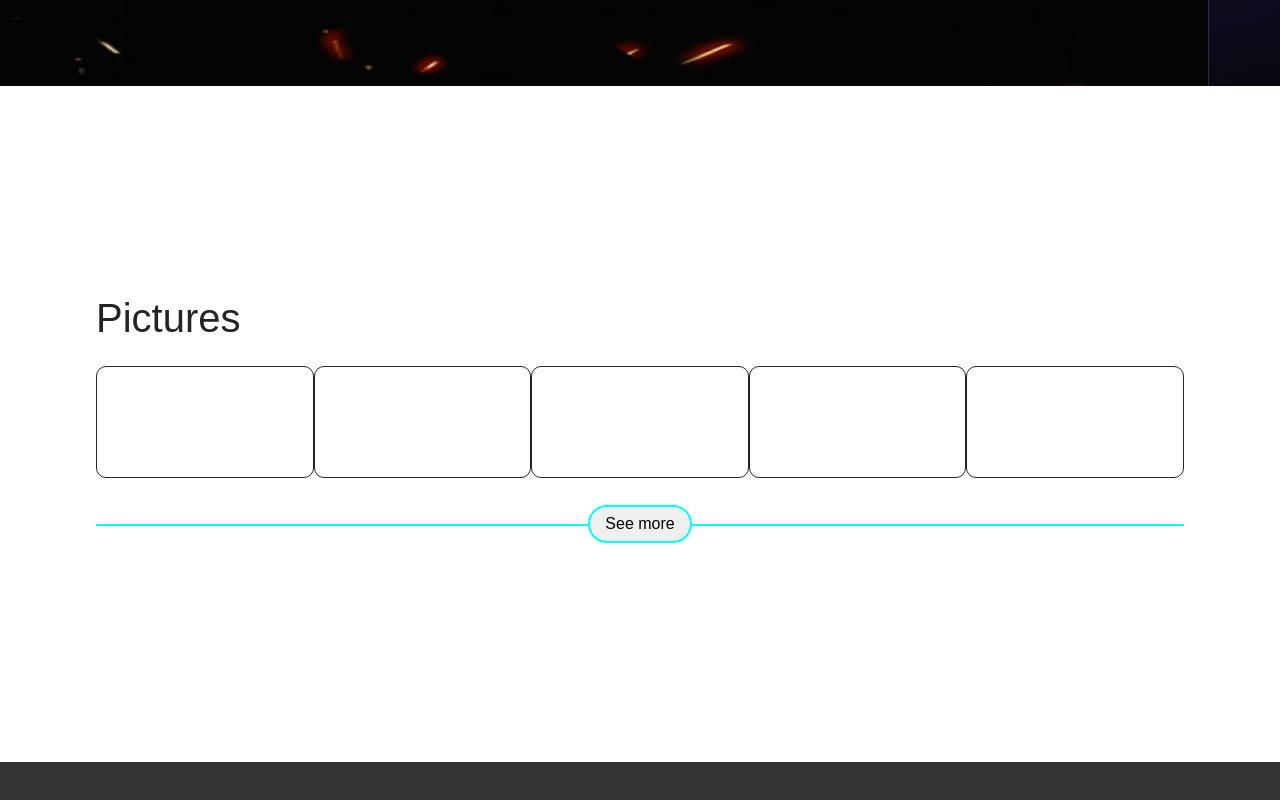
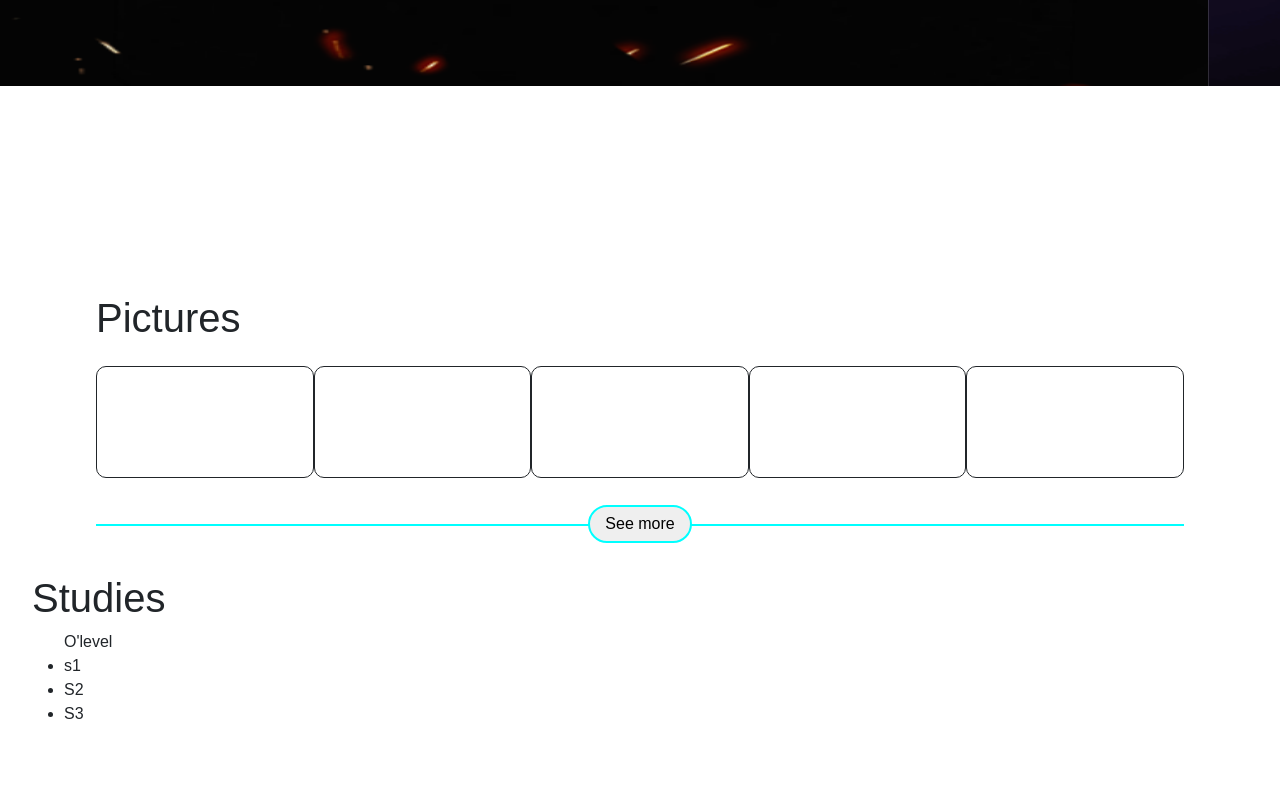
Before and after one commit to miracleibanze/school_webpage, a plain HTML site: page pages/Academic.html in a window 1280 px wide. Shown: the part 426-1226 px from the top of the page. Drawn offline with nearby package versions, Linux system fonts and the light colour scheme.

Commit message:
by miracle

```diff
--- a/pages/Academic.html
+++ b/pages/Academic.html
@@ -122,6 +122,19 @@
 				<center><button>See more</button></center>
 			</div>
 		</center>
+
+		<h1>Studies</h1>
+		<div class="studies-container">
+			<ul>O'level
+				<li>s1</li>
+				<li>S2</li>
+				<li>S3</li>
+			</ul>
+		</div>
+
+
+
+
 	</section>
 
 
--- a/pages/styles/pages-content.css
+++ b/pages/styles/pages-content.css
@@ -25,6 +25,7 @@ section{
   flex-wrap: wrap;
   justify-content: center;
   padding: 0 0 .5rem;
+  margin: 0 0 3rem 0;
 }
 .Photos .img-container .img-on-liblary{
   height: 7rem;
```
